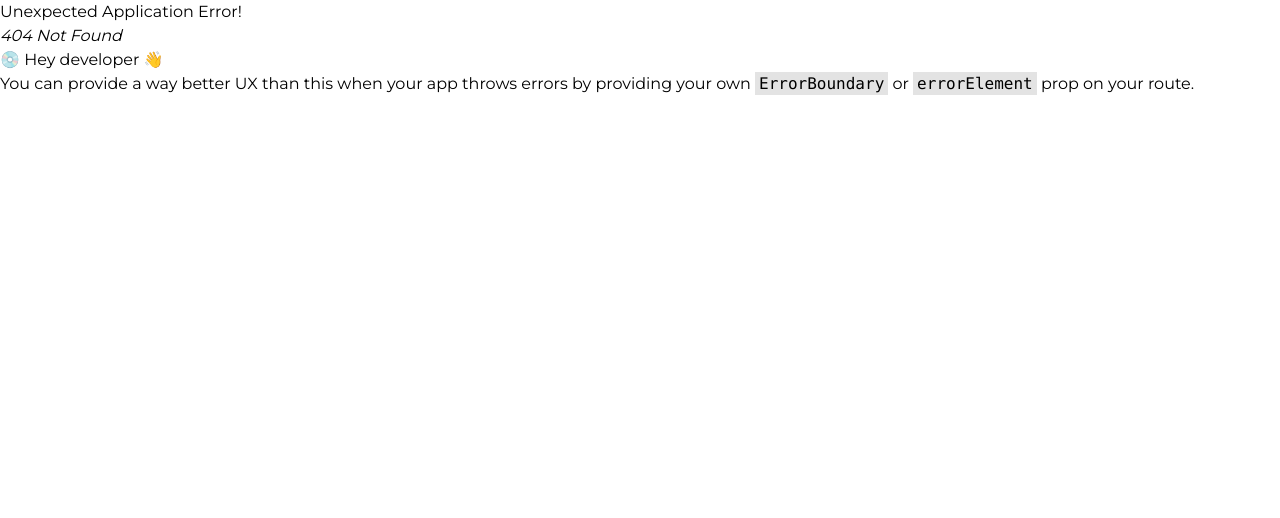
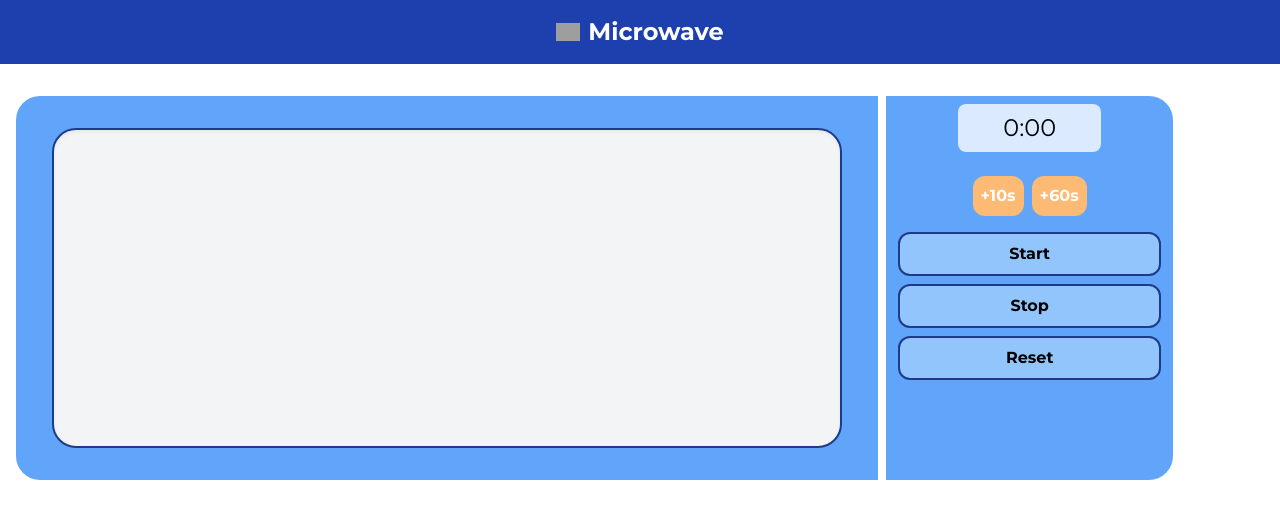
Before and after one commit to ShlokD/fe-challenges, a React (Vite) app: page /microwave-app in a window 1280 px wide. Before the commit this address had no page. Shown: the top 518 px of the page. Built offline with nearby package versions, Linux system fonts and the light colour scheme; grey boxes are pictures that could not be loaded.

Commit message:
Add microwave app

```diff
--- a/src/App.tsx
+++ b/src/App.tsx
@@ -93,6 +93,9 @@ function App() {
         <li className="text-2xl w-1/3 text-center my-2 bg-blue-500 text-white p-2 rounded-lg">
           <Link to={`/moonpay-currency`}>Moonpay Currencies</Link>
         </li>
+        <li className="text-2xl w-1/3 text-center my-2 bg-blue-500 text-white p-2 rounded-lg">
+          <Link to={`/microwave-app`}>Microwave App</Link>
+        </li>
       </ul>
     </div>
   );
--- a/src/main.tsx
+++ b/src/main.tsx
@@ -31,6 +31,7 @@ const ColorGame = React.lazy(() => import("./color-game"));
 const TurtleGraphics = React.lazy(() => import("./turtle-graphics"));
 const XRKeyboard = React.lazy(() => import("./xr-keyboard"));
 const MoonpayCurrencies = React.lazy(() => import("./moonpay-currencies"));
+const MicrowaveApp = React.lazy(() => import("./microwave-app"));
 
 const router = createBrowserRouter([
   {
@@ -141,6 +142,10 @@ const router = createBrowserRouter([
     path: "/moonpay-currency",
     element: <MoonpayCurrencies />,
   },
+  {
+    path: "/microwave-app",
+    element: <MicrowaveApp />,
+  },
 ]);
 
 export const Main = (
--- /dev/null
+++ b/src/microwave-app/index.tsx
@@ -0,0 +1,111 @@
+import { useRef, useState } from "react";
+
+import HomeLink from "../home-link";
+
+const formatTime = (seconds: number) => {
+  const minutes = Math.floor(seconds / 60);
+  const sec = seconds % 60;
+  const secString = sec < 10 ? `0${sec}` : sec;
+  return `${minutes}:${secString}`;
+};
+
+const MicrowaveApp = () => {
+  const [seconds, setSeconds] = useState(0);
+  const [mState, setMState] = useState("STOP");
+
+  const interval = useRef<number | null>(null);
+
+  const handleStart = () => {
+    if (!interval) return;
+
+    setMState("START");
+    interval.current = global.window.setInterval(
+      () =>
+        setSeconds((prev) => {
+          if (prev === 0) {
+            if (interval?.current) {
+              clearInterval(interval.current);
+            }
+            setMState("STOP");
+            return 0;
+          }
+          return prev - 1;
+        }),
+      1000,
+    );
+  };
+
+  const handleStop = () => {
+    if (interval?.current) {
+      clearInterval(interval.current);
+    }
+    setMState("STOP");
+  };
+
+  const handleReset = () => {
+    if (interval?.current) {
+      clearInterval(interval.current);
+    }
+    setMState("STOP");
+    setSeconds(0);
+  };
+
+  return (
+    <div className="flex flex-col w-full">
+      <header className="p-4 bg-blue-800 text-white flex flex-row items-center justify-center gap-2">
+        <HomeLink />
+        <h1 className="font-bold text-2xl">Microwave</h1>
+      </header>
+      <main className="flex flex-row w-11/12 gap-2 justify-between items-stretch h-full my-8">
+        <div className="bg-blue-400 w-3/4 h-96 ml-4 rounded-tl-3xl rounded-bl-3xl flex items-center justify-center">
+          <div className="w-11/12 h-80 bg-gray-100 shadow-inner border-2 border-blue-900 rounded-3xl flex items-center justify-center">
+            {mState === "START" && (
+              <div className="p-16 bg-orange-300 rounded-full animate-ping"></div>
+            )}
+          </div>
+        </div>
+        <div className="bg-blue-400 w-1/4 h-96 flex flex-col rounded-tr-3xl rounded-br-3xl">
+          <div className="w-1/2 self-center my-2 text-center text-2xl p-2 rounded-lg bg-blue-100">
+            {formatTime(seconds)}
+          </div>
+          <div className="flex flex-row gap-2 justify-center">
+            <button
+              onClick={() => setSeconds((prev) => prev + 10)}
+              className="p-2 bg-orange-300 rounded-xl text-white font-bold my-4"
+            >
+              +10s
+            </button>
+            <button
+              onClick={() => setSeconds((prev) => prev + 60)}
+              className="p-2 bg-orange-300 rounded-xl text-white font-bold my-4"
+            >
+              +60s
+            </button>
+          </div>
+          <div className="flex flex-col gap-2 justify-center items-center">
+            <button
+              onClick={handleStart}
+              className="p-2 rounded-xl bg-blue-300 w-11/12 border-2 border-blue-900 hover:bg-blue-400 font-bold"
+            >
+              Start
+            </button>
+            <button
+              onClick={handleStop}
+              className="p-2 rounded-xl bg-blue-300 w-11/12 border-2 border-blue-900 hover:bg-blue-400 font-bold"
+            >
+              Stop
+            </button>
+            <button
+              onClick={handleReset}
+              className="p-2 rounded-xl bg-blue-300 w-11/12 border-2 border-blue-900 hover:bg-blue-400 font-bold"
+            >
+              Reset
+            </button>
+          </div>
+        </div>
+      </main>
+    </div>
+  );
+};
+
+export default MicrowaveApp;
```
Also changed, not shown: 1 other file (tests, documents, lock files or other folders).
